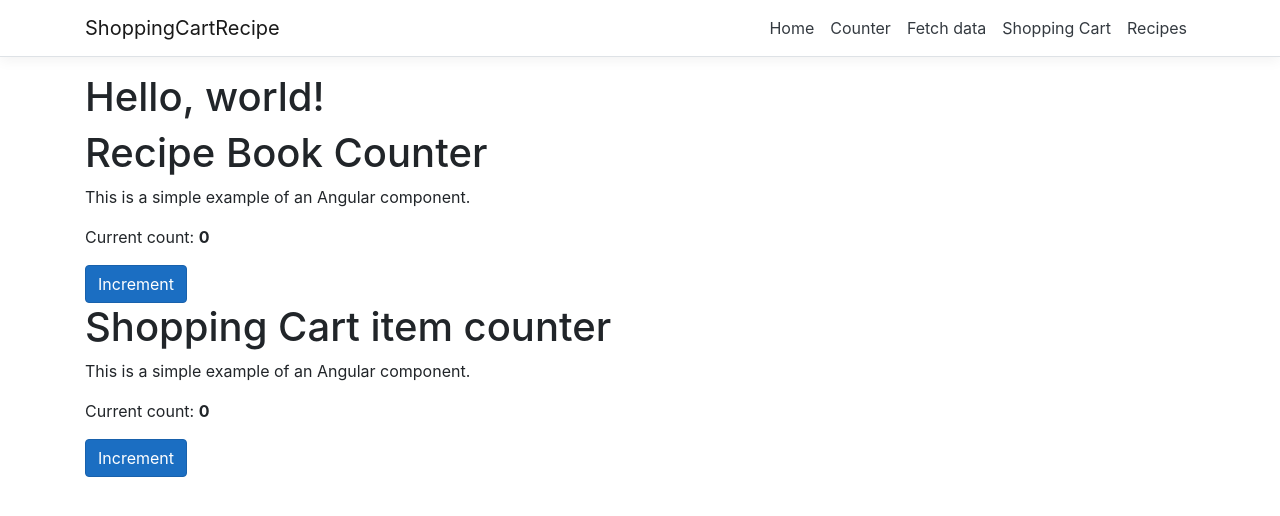
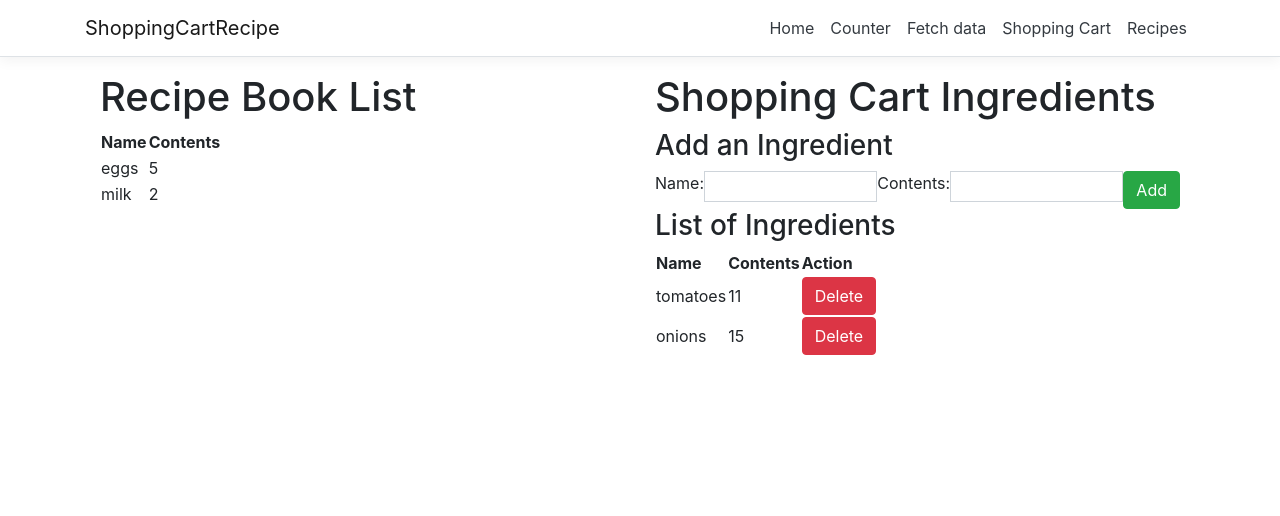
Before and after one commit to stevenbowler/ShoppingCartRecipe, an Angular app in the folder ClientApp/: page / in a window 1280 px wide. Shown: the top 516 px of the page. Built offline with nearby package versions, Linux system fonts and the light colour scheme.

Commit message:
add recipe and ingredient list components and functions

```diff
--- a/ClientApp/src/app/home/home.component.html
+++ b/ClientApp/src/app/home/home.component.html
@@ -1,3 +1,6 @@
-<h1>Hello, world!</h1>
-<app-recipe-book></app-recipe-book>
-<app-shopping-cart></app-shopping-cart>
+<div class="container">
+  <div class="row">
+    <div class="col-6"><app-recipe-book></app-recipe-book></div>
+    <div class="col-6"><app-shopping-cart></app-shopping-cart></div>
+  </div>
+</div>
--- a/ClientApp/src/app/recipe-book/recipe-book.component.html
+++ b/ClientApp/src/app/recipe-book/recipe-book.component.html
@@ -1,7 +1,7 @@
-<h1>Recipe Book Counter</h1>
+<h1>Recipe Book List</h1>
 
-<p>This is a simple example of an Angular component.</p>
 
-<p aria-live="polite">Current count: <strong>{{ currentCount }}</strong></p>
-
-<button class="btn btn-primary" (click)="incrementCounter()">Increment</button>
+  <tr><th>Name</th><th>Contents</th></tr>
+  <tbody>
+    <tr aria-live="polite" *ngFor="let recipe of recipes"><td>{{ recipe.name }}</td><td>{{recipe.contents}}</td></tr>
+  </tbody>
--- a/ClientApp/src/app/recipe-book/recipe-book.component.ts
+++ b/ClientApp/src/app/recipe-book/recipe-book.component.ts
@@ -1,13 +1,14 @@
 import { Component } from '@angular/core';
+import { Recipe } from './recipe.model';
 
 @Component({
   selector: 'app-recipe-book',
   templateUrl: './recipe-book.component.html'
 })
 export class RecipeBookComponent {
-  public currentCount = 0;
+  public recipes: Recipe[] = [
+    new Recipe("eggs", "5"),
+    new Recipe("milk", "2")];
 
-  public incrementCounter() {
-    this.currentCount++;
+
   }
-}
--- /dev/null
+++ b/ClientApp/src/app/recipe-book/recipe.model.ts
@@ -0,0 +1,7 @@
+export class Recipe {
+  constructor(
+    public name: string,
+    public contents: string,
+    public imageURL?: string
+  ) { }
+}
--- /dev/null
+++ b/ClientApp/src/app/shopping-cart/ingredient.model.ts
@@ -0,0 +1,6 @@
+export class Ingredient {
+  constructor(
+    public name: string,
+    public contents: string
+  ) { }
+}
--- a/ClientApp/src/app/shopping-cart/shopping-cart.component.html
+++ b/ClientApp/src/app/shopping-cart/shopping-cart.component.html
@@ -1,7 +1,34 @@
-<h1>Shopping Cart item counter</h1>
+<h1>Shopping Cart Ingredients</h1>
 
-<p>This is a simple example of an Angular component.</p>
+<h3>Add an Ingredient</h3>
+<div class="input-group input-group-sm">
+  <label>Name:</label>
+  <input type="text" class="form-control" [(ngModel)]="ingredient" />
+  <label>Contents:</label>
+  <input type="text" class="form-control" [(ngModel)]="contents" />
+  <button class="btn btn-success" (click)="onAddIngredient()">Add</button>
+</div>
 
-<p aria-live="polite">Current count: <strong>{{ currentCount }}</strong></p>
 
-<button class="btn btn-primary" (click)="incrementCounter()">Increment</button>
+
+<div>
+  <h3>List of Ingredients</h3>
+  <table>
+    <thead>
+      <tr>
+        <th>Name</th>
+        <th>Contents</th>
+        <th>Action</th>
+      </tr>
+    </thead>
+    <tbody>
+      <tr *ngFor="let item of ingredients; let i = index">
+        <td>{{ item.name }}</td>
+        <td>{{ item.contents }}</td>
+        <td>
+          <button type="button" class="btn btn-danger" (click)="onDeleteIngredient(i)">Delete</button>
+        </td>
+      </tr>
+    </tbody>
+  </table>
+</div>
--- a/ClientApp/src/app/shopping-cart/shopping-cart.component.ts
+++ b/ClientApp/src/app/shopping-cart/shopping-cart.component.ts
@@ -1,13 +1,25 @@
 import { Component } from '@angular/core';
+import { Ingredient } from './ingredient.model';
 
 @Component({
   selector: 'app-shopping-cart',
   templateUrl: './shopping-cart.component.html'
 })
 export class ShoppingCartComponent {
-  public currentCount = 0;
+  public ingredient: string = "";
+  public contents: string = "";
+  public ingredients: Ingredient[] = [
+    new Ingredient("tomatoes", "11"),
+    new Ingredient("onions", "15")
+  ];
 
-  public incrementCounter() {
-    this.currentCount++;
+  public onAddIngredient() {
+    this.ingredients.push({ name: this.ingredient, contents: this.contents });
+    this.ingredient = "";
+    this.contents = "";
+  }
+
+  public onDeleteIngredient(itemName) {
+    this.ingredients.splice(itemName, 1);
   }
 }
```
